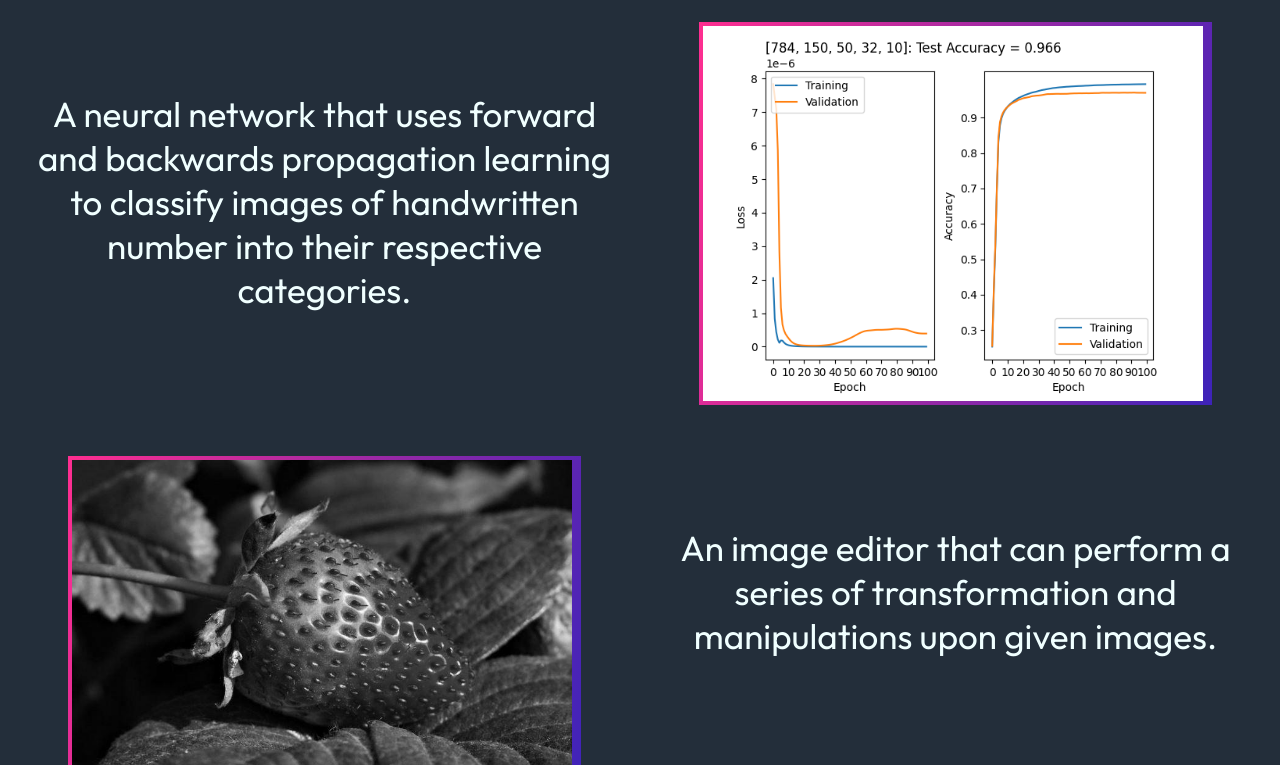
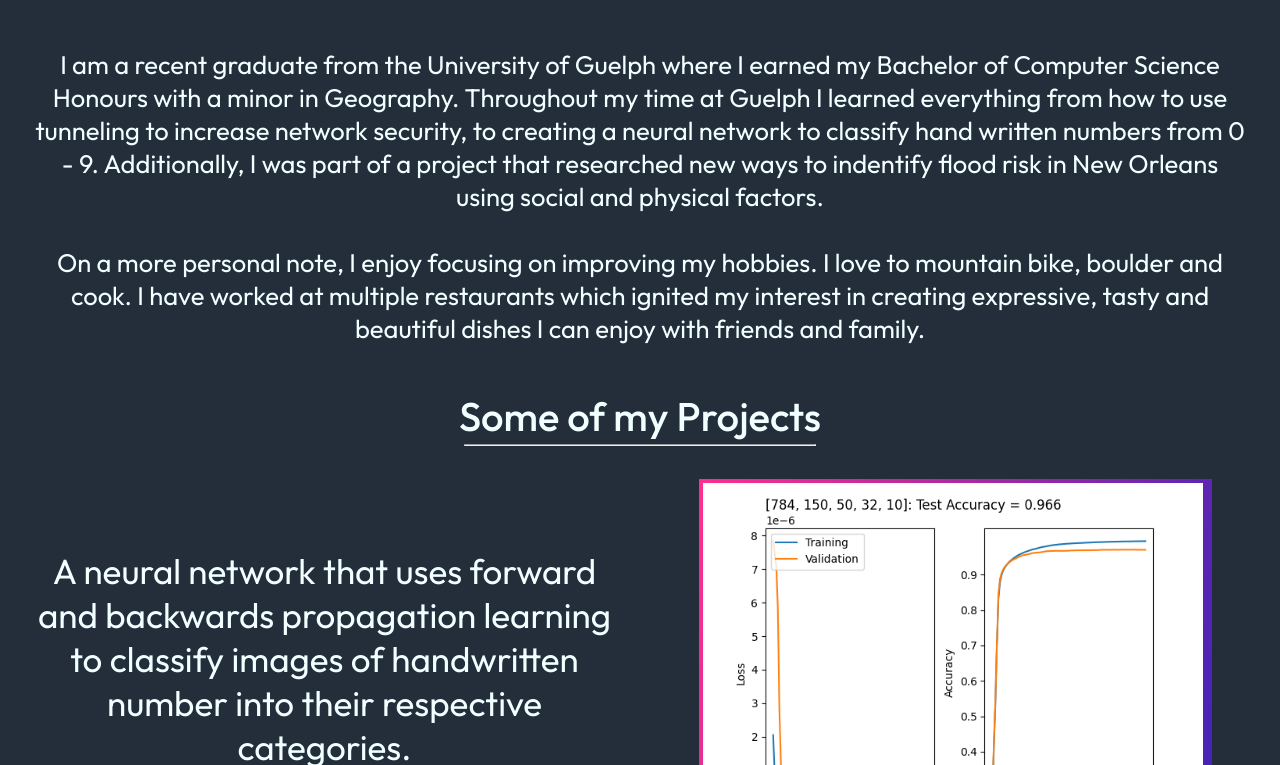
Before and after one commit to Cambobug/cambobug.github.io, a plain HTML site: page index.html in a window 1280 px wide. Shown: the part 335-1100 px from the top of the page. Drawn offline with Linux system fonts and the light colour scheme.

Commit message:
Finished homepage, moving onto projects and about page next

```diff
--- a/index.html
+++ b/index.html
@@ -39,9 +39,24 @@
                 </p>
             </div>
         </div>
+
+        <h1 class="title no-gap" style="text-align: center;">A Bit About Me</h1>
+        <hr style="width: 350px; display: center;">
+        <div class="container">
+            <p class="para_textSmall">
+                I am a recent graduate from the University of Guelph where I earned my Bachelor of Computer Science Honours with a minor in Geography.
+                Throughout my time at Guelph I learned everything from how to use tunneling to increase network security, to creating a neural network
+                to classify hand written numbers from 0 - 9. Additionally, I was part of a project that researched new ways to indentify flood risk in
+                New Orleans using social and physical factors.
+                <br>
+                <br>
+                On a more personal note, I enjoy focusing on improving my hobbies. I love to mountain bike, boulder and cook. I have worked at multiple
+                restaurants which ignited my interest in creating expressive, tasty and beautiful dishes I can enjoy with friends and family.
+            </p>
+        </div>
+
         <h1 class="title no-gap" style="text-align: center;">Some of my Projects</h1>
         <hr style="width: 350px; display: center;">
-
         <div class="container">
             <div class="item">
                 <p class="para_text">
--- a/style.css
+++ b/style.css
@@ -53,6 +53,16 @@
     .para_text {
         font-size: 35px;
     }
+}
+
+.para_textSmall {
+    font-family: "Outfit", sans-serif;
+    font-optical-sizing: auto;
+    font-weight: 400;
+    font-style: normal;
+    font-size: 2.0vw;
+    color:azure;
+    text-align: center;
 }
 
 /* Homepage CSS Classes */
```
Also changed, not shown: contact.html (+4 -2 lines).
